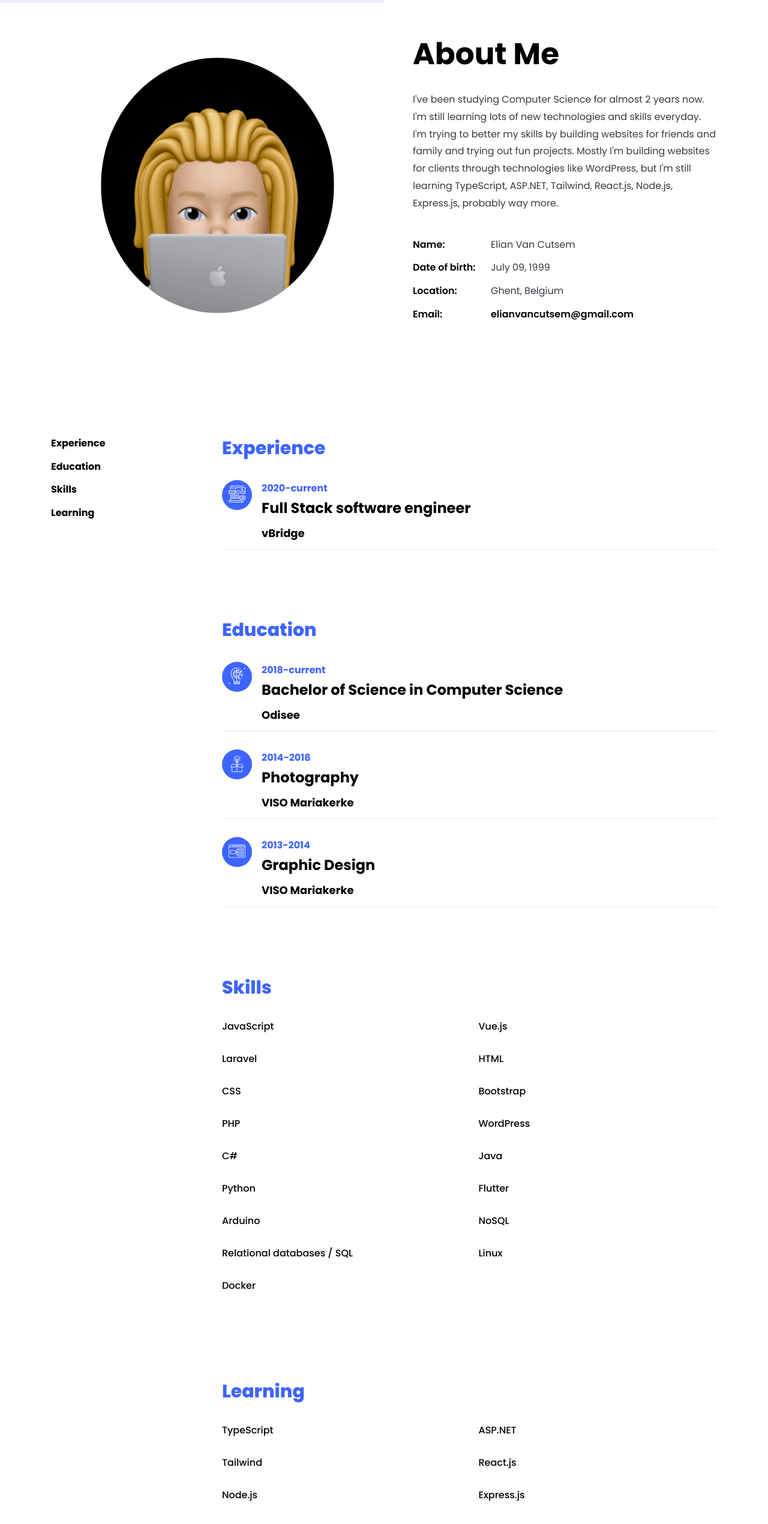
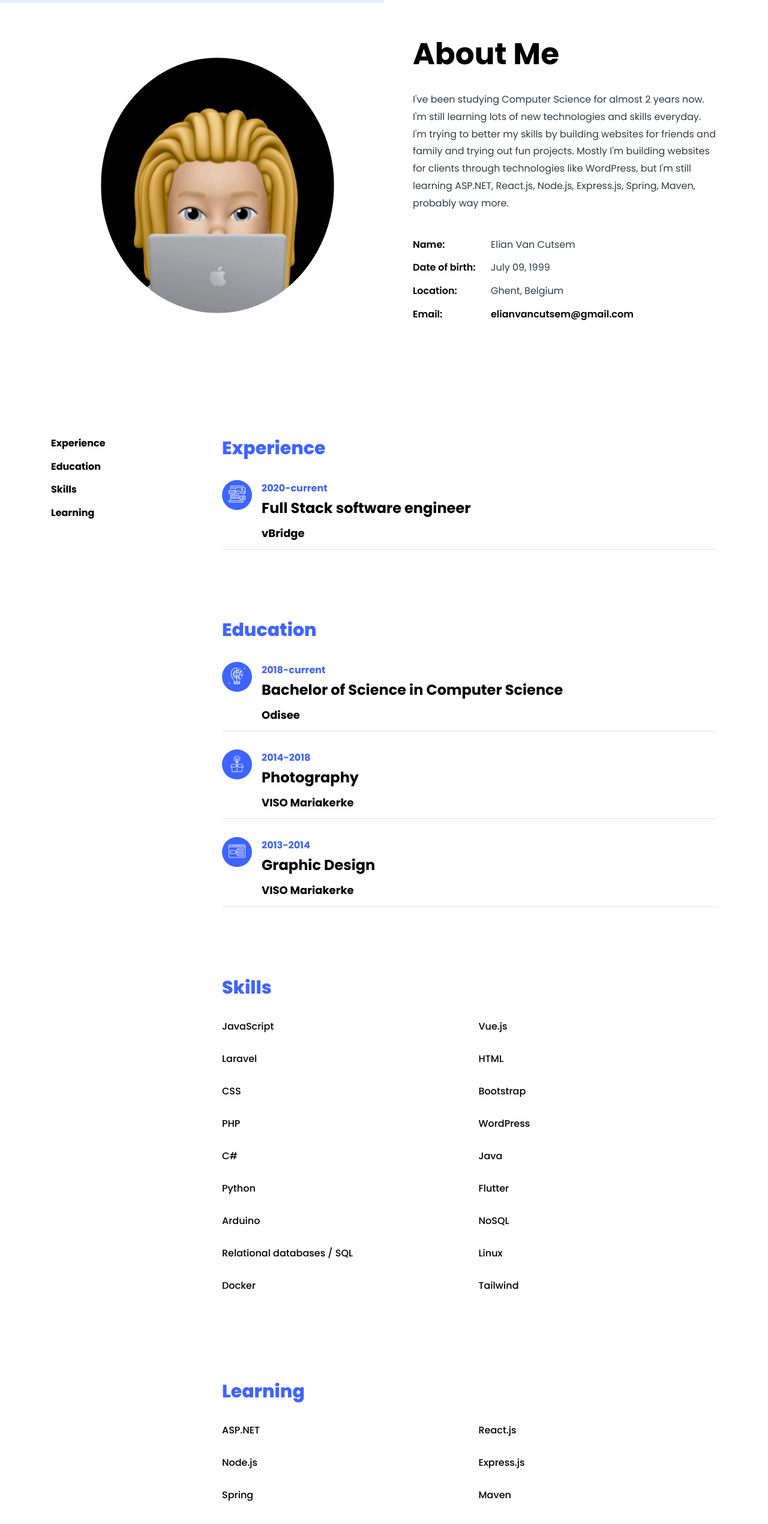
Before and after one commit to ElianCodes/ElianCodes-frontend, a Vue app: page / in a window 1280 px wide. Shown: the part 795-3335 px from the top of the page at 60% size. Built offline with nearby package versions, Linux system fonts and the light colour scheme.

Commit message:
💡 Updated skills

```diff
--- a/src/components/Home.vue
+++ b/src/components/Home.vue
@@ -43,12 +43,12 @@ export default {
             {name: "PHP"}, {name: "WordPress"}, {name: "C#"},
             {name: "Java"}, {name: "Python"}, {name: "Flutter"},
             {name: "Arduino"}, {name: "NoSQL"}, {name: "Relational databases / SQL"},
-            {name: "Linux"}, {name: "Docker"}
+            {name: "Linux"}, {name: "Docker"}, {name: "Tailwind"}
           ]
         },
         { title: "Learning", id: "learning", type: "skills", items: [
-            {name: "TypeScript"}, {name: "ASP.NET"}, {name: "Tailwind"}, {name: "React.js"},
-            {name: "Node.js"}, {name: "Express.js"}
+            {name: "ASP.NET"}, {name: "React.js"}, {name: "Node.js"},
+            {name: "Express.js"}, {name: "Spring"}, {name: "Maven"}
           ]
         },
       ]
```
